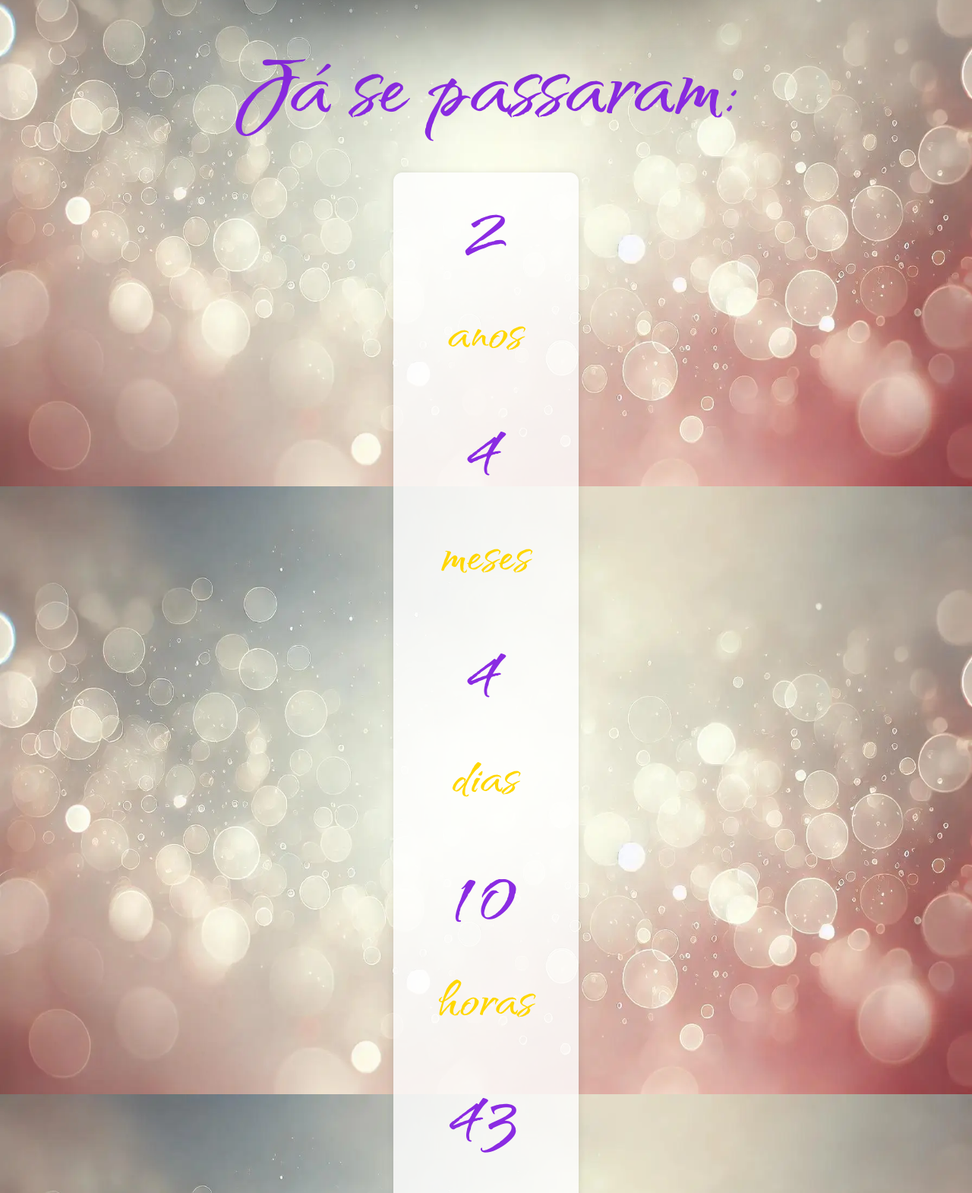
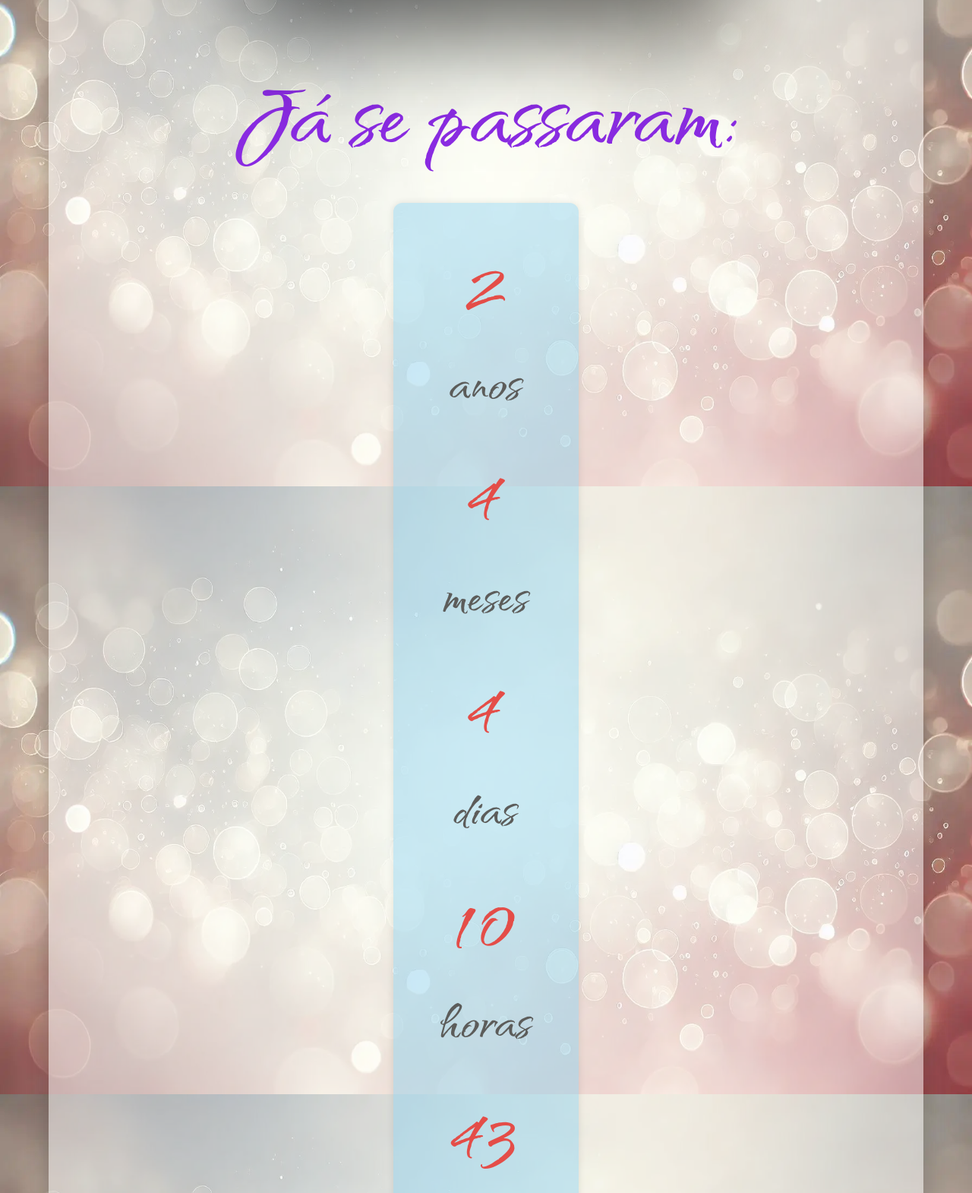
Before and after one commit to marciosferreira/qrcode_love, a Flask app: page / in a window 1280 px wide. Shown: the part 2560-4130 px from the top of the page at 76% size. Run offline with Flask 3, Linux system fonts and the light colour scheme.

Commit message:
'colors'

```diff
--- a/app.py
+++ b/app.py
@@ -1020,4 +1020,4 @@ def generate_qr_code(url, unique_code, box_size=20, border=4):
 
 
 if __name__ == "__main__":
-    app.run(host="0.0.0.0", port=8000)
+    app.run(host="0.0.0.0", port=8000, debug=True)
--- a/static/css/style.css
+++ b/static/css/style.css
@@ -21,12 +21,6 @@ body {
   color: #333;
   text-align: center;
   padding: 0 10px 20px;
-  box-sizing: border-box;
-}
-
-.container-fluid {
-  max-width: 100%;
-  margin: 0 auto;
   box-sizing: border-box;
 }
 
@@ -214,7 +208,7 @@ h5 {
 
 /* Contêiner interno para ajustar melhor o layout */
 #meu-contador-container {
-  background-color: rgba(255, 255, 255, 0.8);
+  background-color: rgba(137, 207, 240, 0.445);
   padding: 1rem 2rem;
   border-radius: 12px;
   box-shadow: 0 0 10px rgba(0, 0, 0, 0.1);
@@ -225,25 +219,14 @@ h5 {
 #meu-contador {
   font-size: 2rem;
   font-weight: bold;
-  color: #333;
+  color: #242323;
   font-family: "Montserrat", sans-serif;
   letter-spacing: 1px;
-  animation: pulse 2s infinite;
-}
-
-@keyframes pulse {
-  0%,
-  100% {
-    transform: scale(1);
-  }
-  50% {
-    transform: scale(1.05);
-  }
 }
 
 .label {
   font-size: clamp(1rem, 4vw, 2rem);
-  color: #ffd700;
+  color: #5c5c5a;
 }
 
 .flashes {
@@ -408,7 +391,7 @@ h5 {
   font-family: "Qwitcher Grypen", cursive;
   font-size: clamp(10rem, 12vw, 18rem); /* ← AQUI está o aumento real */
   font-weight: bold;
-  color: #8a2be2;
+  color: #e44d48;
   line-height: 1;
   margin: 0;
 }
@@ -482,3 +465,21 @@ h5 {
   background-color: #ddd; /* Cor de fundo ao passar o mouse */
   color: #800080; /* Cor do texto no hover */
 }
+
+.background-overlay {
+  position: absolute;
+  top: 5%;
+  left: 5%;
+  width: 90%;
+  min-height: 90%;
+  background-color: rgba(255, 255, 255, 0.5);
+  border-radius: 20px;
+  z-index: 1;
+  box-shadow: 0 0 30px rgba(0, 0, 0, 0.2);
+}
+
+/* Garante que o conteúdo fique por cima */
+.container-fluid {
+  position: relative;
+  z-index: 2;
+}
--- a/templates/index.html
+++ b/templates/index.html
@@ -19,7 +19,7 @@
   </script>
 </head>
 <body>
-
+  <div class="background-overlay">
 <div class="container-fluid">
   <header class="header-container">
     <div class="logo-container">
@@ -141,6 +141,8 @@
     </section>
   </main>
 </div>
+</div>
+
 </body>
 </html>
 
```
